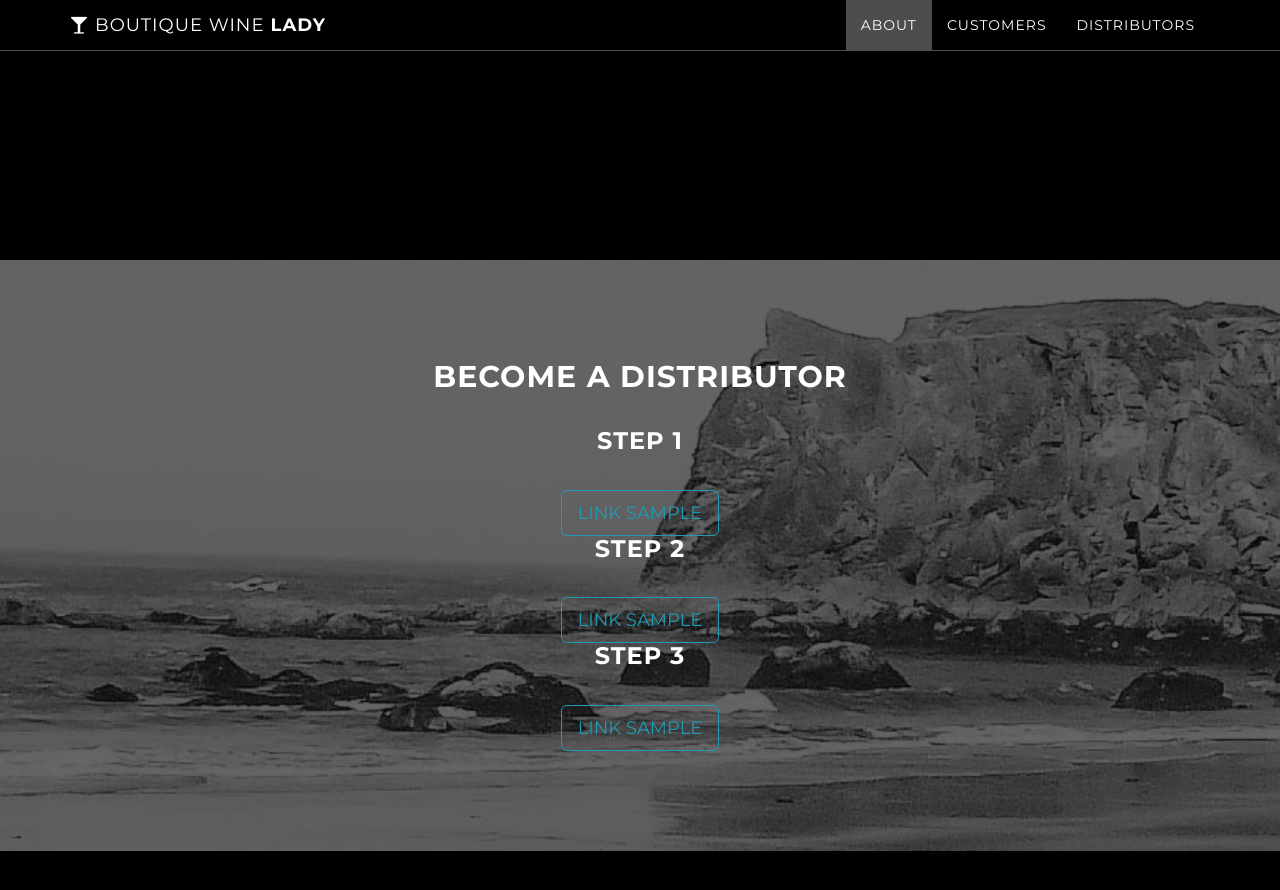
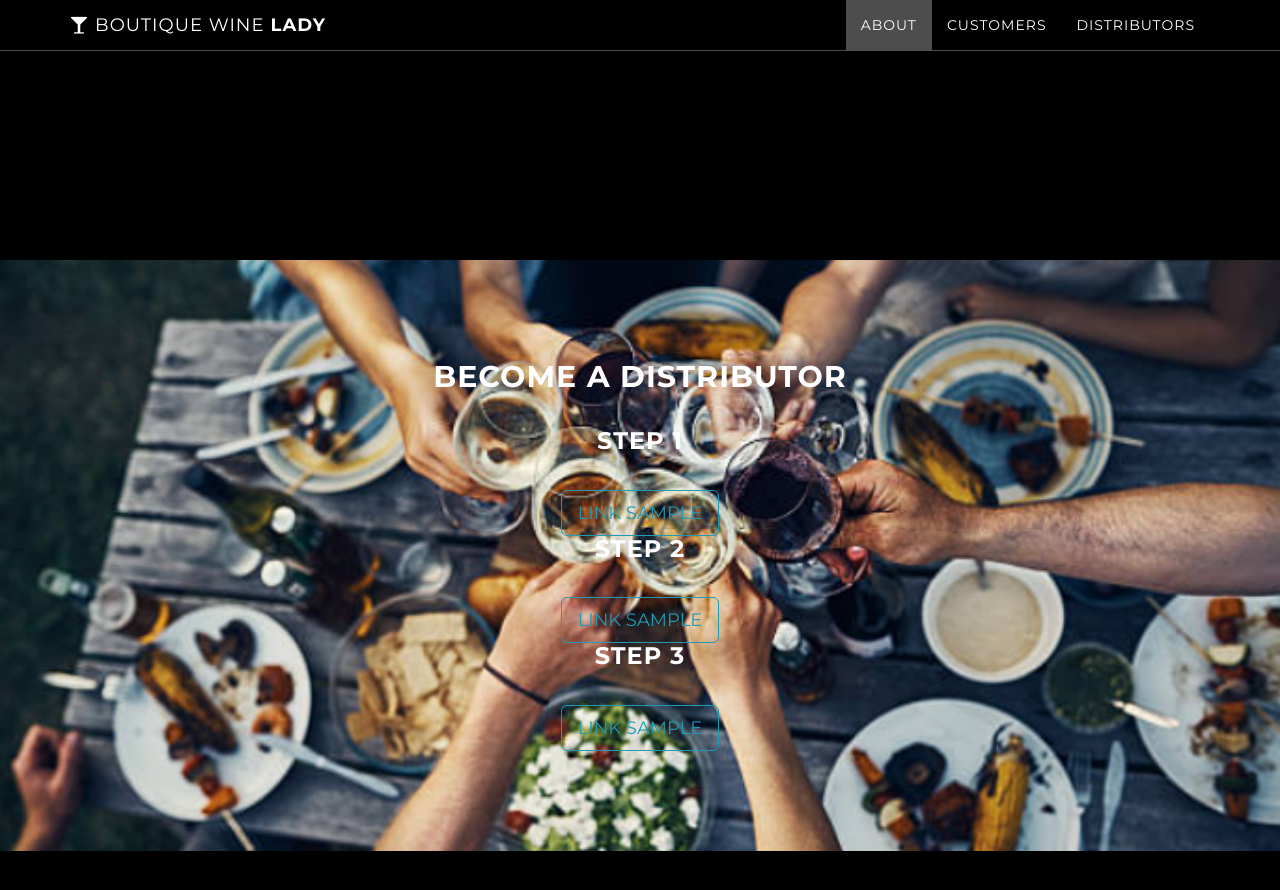
Before and after one commit to christinaswyers/boutiquewinelady, a Jekyll site: the page built from index.html, in a window 1280 px wide and 900 px high, scrolled down 1902 px. Shown: the top 890 px of the window. Built offline with Jekyll 4.4.1, drawn with Linux system fonts in a browser that asks for light colours.

Commit message:
added the grayscall theme and changed the layout

```diff
--- a/_includes/css/grayscale.css
+++ b/_includes/css/grayscale.css
@@ -256,7 +256,7 @@ a:focus {
     width: 100%;
     padding: 50px 0;
     color: #fff;
-    background: url(/img/downloads-bg.jpg) no-repeat center center scroll;
+    background: url(/img/party-glasses.png) no-repeat center center scroll;
     background-color: {{ site.color.primary-dark }};
     -webkit-background-size: cover;
     -moz-background-size: cover;
```
